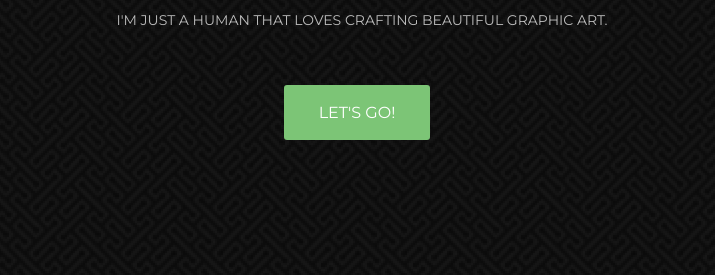
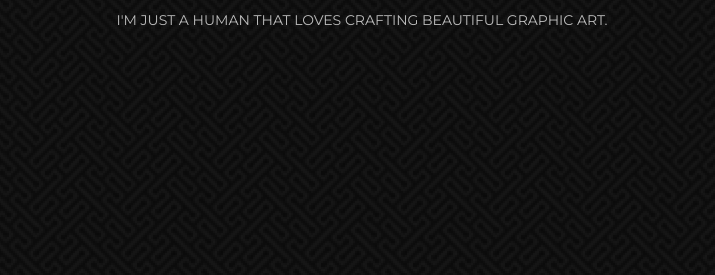
Before and after one commit to SierraDesigns/SierraDesigns.github.io, a plain HTML site: page index.html in a window 1280 px wide. Shown: the part 525-800 px from the top of the page, without its empty margins (283-998 px from the left). Drawn offline with nearby package versions, Linux system fonts and the light colour scheme.

Commit message:
Update index.html

```diff
--- a/index.html
+++ b/index.html
@@ -47,7 +47,6 @@
         <ul class="we-create animated fadeInUp delay-1s">
         	<li>I'm just a human that loves crafting beautiful graphic art.</li>
         </ul>
-            <a class="link animated fadeInUp delay-1s" href="#service">Let's go!</a>
     </div>
 </div>
 </header><!--header-end-->
```
